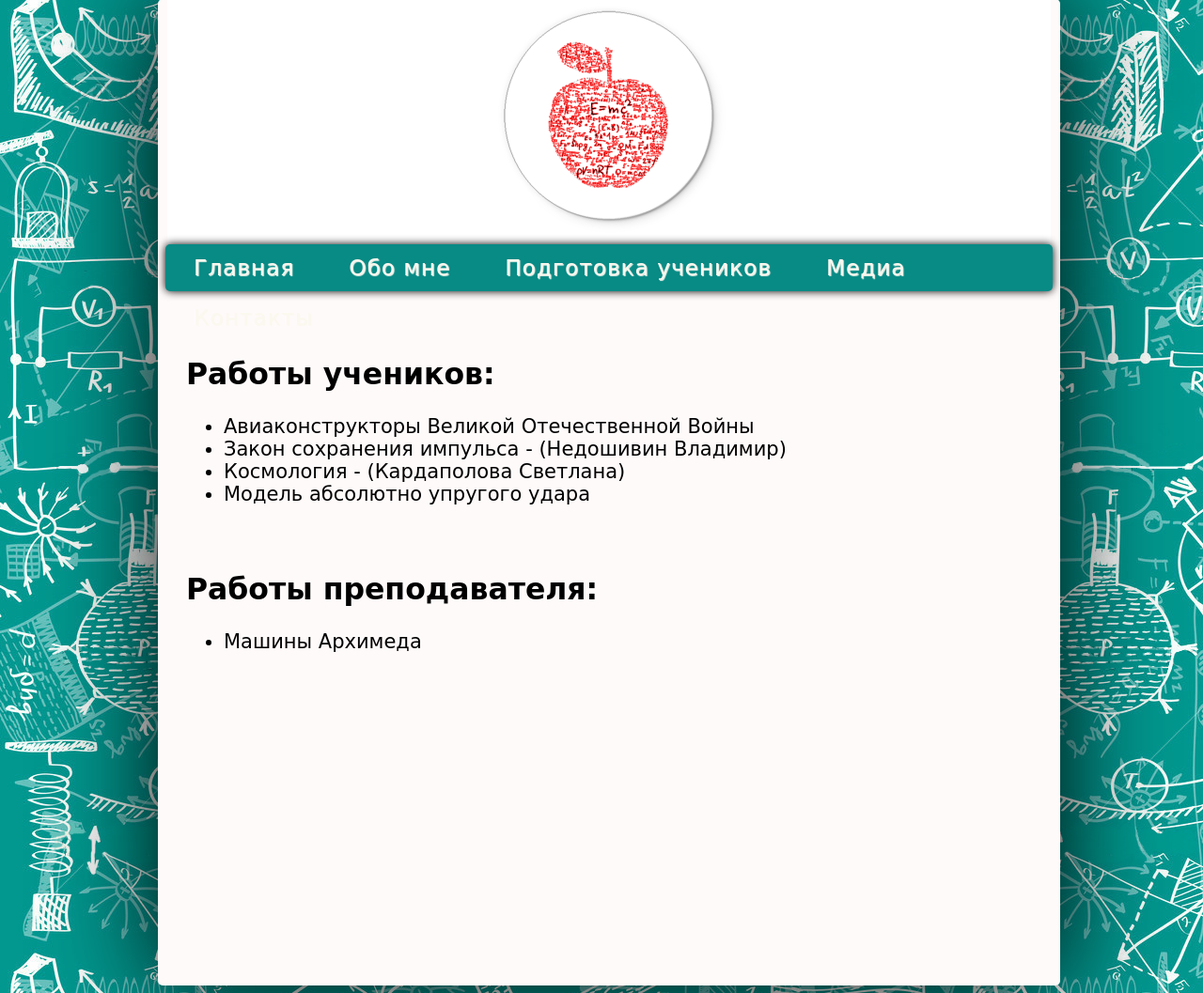
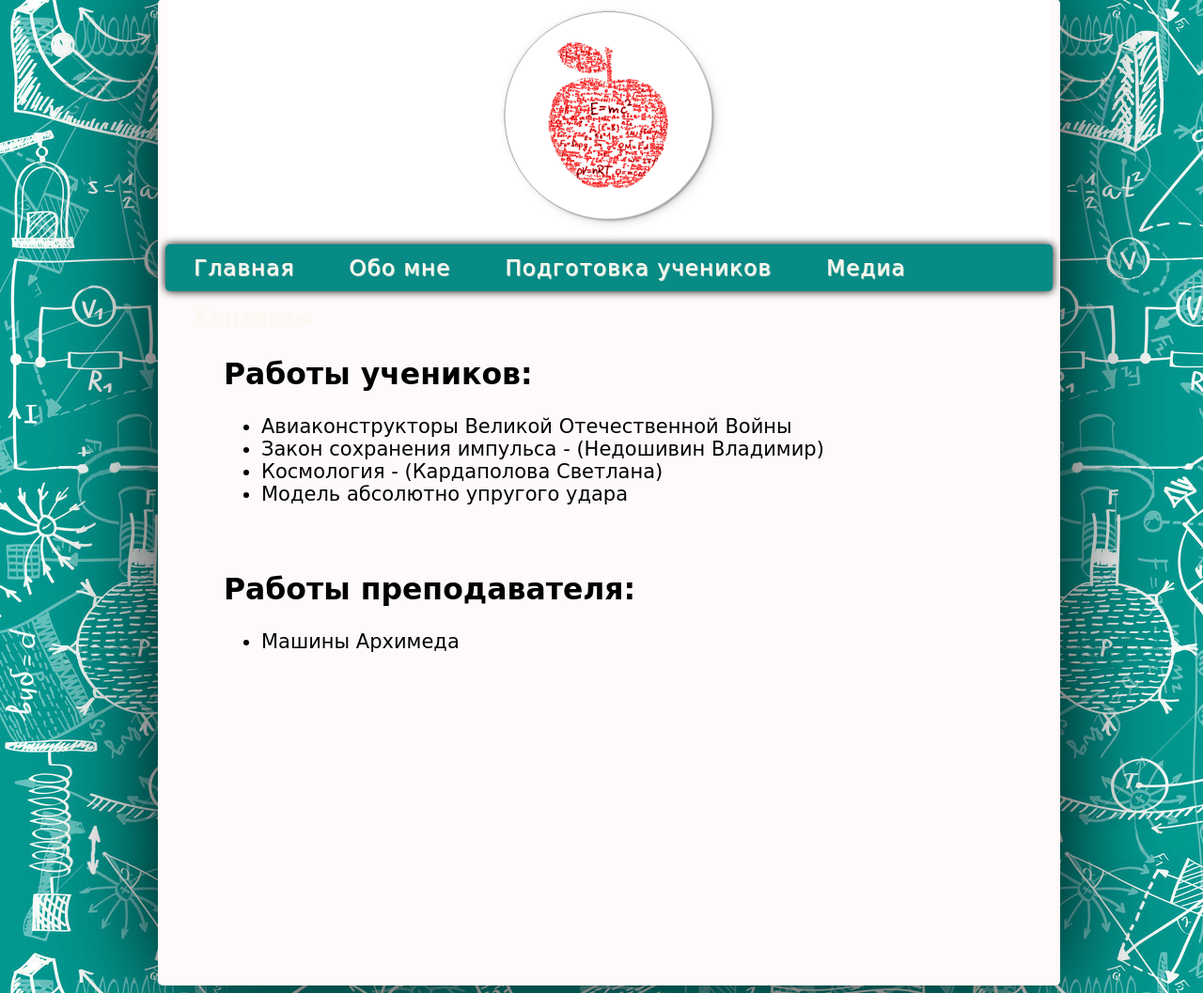
Before and after one commit to stodoriko/teacher_site, a PHP site: page /html/internal-activities.html in a window 1280 px wide. Shown: the part 16-1073 px from the top of the page at 94% size. Run offline with PHP 8.4, Linux system fonts and the light colour scheme.

Commit message:
internal_activities

```diff
--- a/css/internal-activities.css
+++ b/css/internal-activities.css
@@ -3,7 +3,7 @@
 	height: 450px;
 	color: #000000;
 	margin-top: 70px;
-	margin-left: 30px;
+	margin-left: 70px;
 	font-size:  21px;
 	font-family: "Comic Sans MS", Courier, monospace;
 }
```
